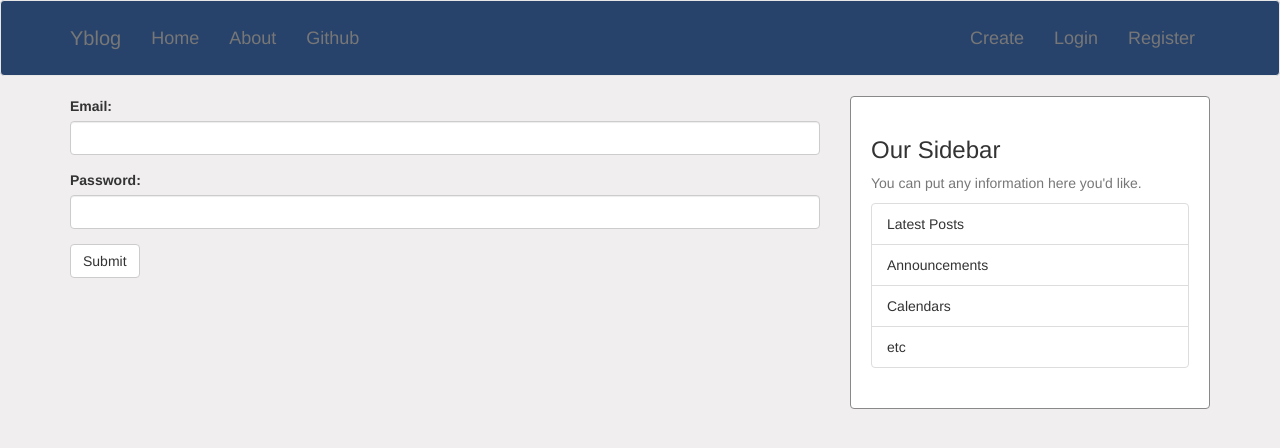
After one commit to yorozc/yorozc-blog, a Flask app: page /login in a window 1280 px wide. The commit adds this page. Shown: the top 448 px of the page. Run offline with Flask 3, Linux system fonts and the light colour scheme; some libraries are stand-ins or nearby versions.

Commit message:
began creating user paths and created db module

```diff
--- a/website/__init__.py
+++ b/website/__init__.py
@@ -1,11 +1,13 @@
 from flask import Flask
 from flask_moment import Moment
+from flask_bcrypt import Bcrypt
 from pymongo import MongoClient
 from pymongo.errors import ConfigurationError
 import os
 
 app = Flask(__name__)
 moment = Moment(app)
+bcrypt = Bcrypt(app)
 
 try:
     def _uri():
--- a/website/templates/base.html
+++ b/website/templates/base.html
@@ -38,8 +38,8 @@
                 <div class="nav navbar-nav navbar-right">
                     <ul class="nav navbar-nav">
                         <li><a href="/add_blog">Create</a></li>
-                        <li><a href="#">Login</a></li>
-                        <li><a href="#">Register</a></li>
+                        <li><a href="/login">Login</a></li>
+                        <li><a href="/register">Register</a></li>
                     </ul>
 
                 </div>
--- /dev/null
+++ b/website/templates/login.html
@@ -0,0 +1,19 @@
+{% extends "base.html" %}
+
+{% block content %}
+<form method="POST" action=" {{url_for('users.login')}} ">
+    <div class="form-group">
+        <label for="Email">Email: </label>
+        <input type="email" class="form-control" id="email" name="email">
+    </div>
+    <div class="form-group">
+        <label for="Password">Password: </label>
+        <input type="text" class="form-control" id="Password" name="Password">
+    </div>
+    <div class="form-group">
+        <button type="submit" class="btn btn-default">Submit</button>
+    </div>
+
+</form>
+
+{% endblock %}
--- a/website/users/routes.py
+++ b/website/users/routes.py
@@ -1,3 +1,15 @@
-from flask import Blueprint
+from flask import Blueprint, request, redirect, url_for, render_template
+from website import bcrypt
+
 
 users = Blueprint('users', __name__)
+
+@users.route("/login", methods=["POST", "GET"])
+def login():
+    if request.method == "POST":
+        email = request.form["email"]
+        password = request.form["password"]
+
+
+    else:
+        return render_template("login.html")
```
Also changed, not shown: website/db/__init__.py (added), website/db/db.py (added).
